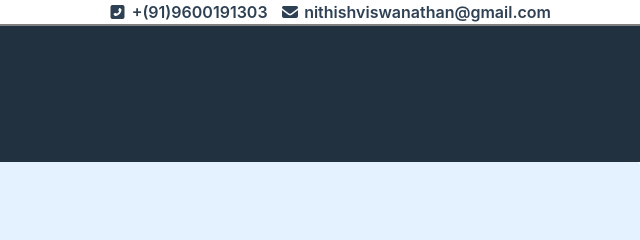
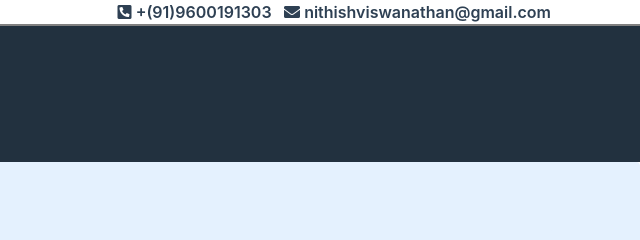
Before and after one commit to Saravanan590/SL-BAKER-s, a plain HTML site: page profile.html in a window 1280 px wide. Shown: the top 240 px of the page, 640-1280 px from the left. Drawn offline with Linux system fonts and the light colour scheme.

Commit message:
Update profile.html

```diff
--- a/profile.html
+++ b/profile.html
@@ -8,7 +8,7 @@
     <!-- Bootstrap CSS -->
     <link rel="stylesheet" href="css/bootstrap.min.css">
 
-    <link rel="stylesheet" href="fontawesome-free-5.15.1-web/css/all.css">
+    <link rel="stylesheet" href="https://pro.fontawesome.com/releases/v5.10.0/css/all.css" integrity="sha384-AYmEC3Yw5cVb3ZcuHtOA93w35dYTsvhLPVnYs9eStHfGJvOvKxVfELGroGkvsg+p" crossorigin="anonymous"/>
     <link rel="stylesheet" type="text/css" href="style.css">
     <title>Profile</title>
   </head>
```
